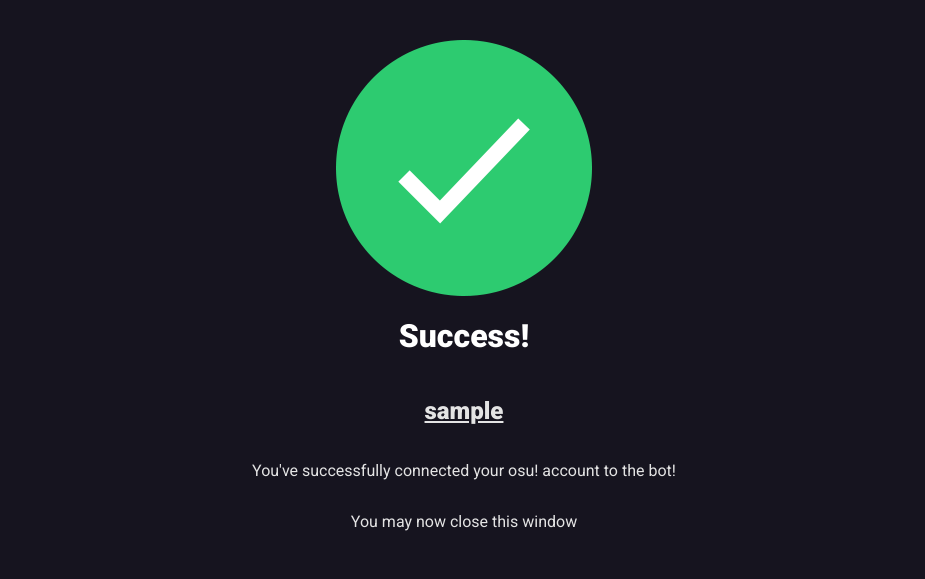
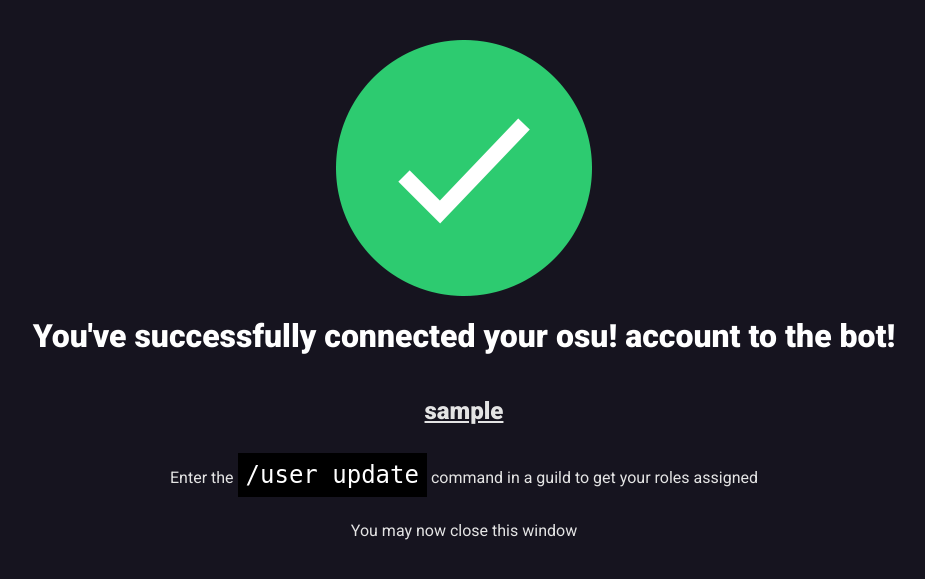
Before and after one commit to osu-Norge/osu-rank-tracker, a FastAPI app: a page that uses src/verification_server/templates/success.html in a window 1280 px wide. Shown: the top 579 px of the page, without its empty margins (176-1101 px from the left). Run offline with FastAPI, Linux system fonts and the light colour scheme; parts of the project's set-up code (start-up, migrations or seed data) failed here and were passed over.

Commit message:
tell user to use update command after register

```diff
--- a/src/verification_server/static/base.css
+++ b/src/verification_server/static/base.css
@@ -22,3 +22,10 @@ h2 {
 p {
   max-width: 80ch;
 }
+.command {
+  font-family: monospace;
+  font-size: 1.5rem;
+  background: black;
+  color: white;
+  padding: 0.5rem;
+}
--- a/src/verification_server/templates/success.html
+++ b/src/verification_server/templates/success.html
@@ -6,9 +6,12 @@
 
   <body>
     <img src="{{ url_for('static', path='/checkmark.png') }}" />
-    <h1>Success!</h1>
+    <h1>You've successfully connected your osu! account to the bot!</h1>
     <h2>{{ name }}</h2>
-    <p>You've successfully connected your osu! account to the bot!</p>
+    <p>
+      Enter the <span class="command">/user update</span> command in a guild to
+      get your roles assigned
+    </p>
     <p>You may now close this window</p>
   </body>
 </html>
```
